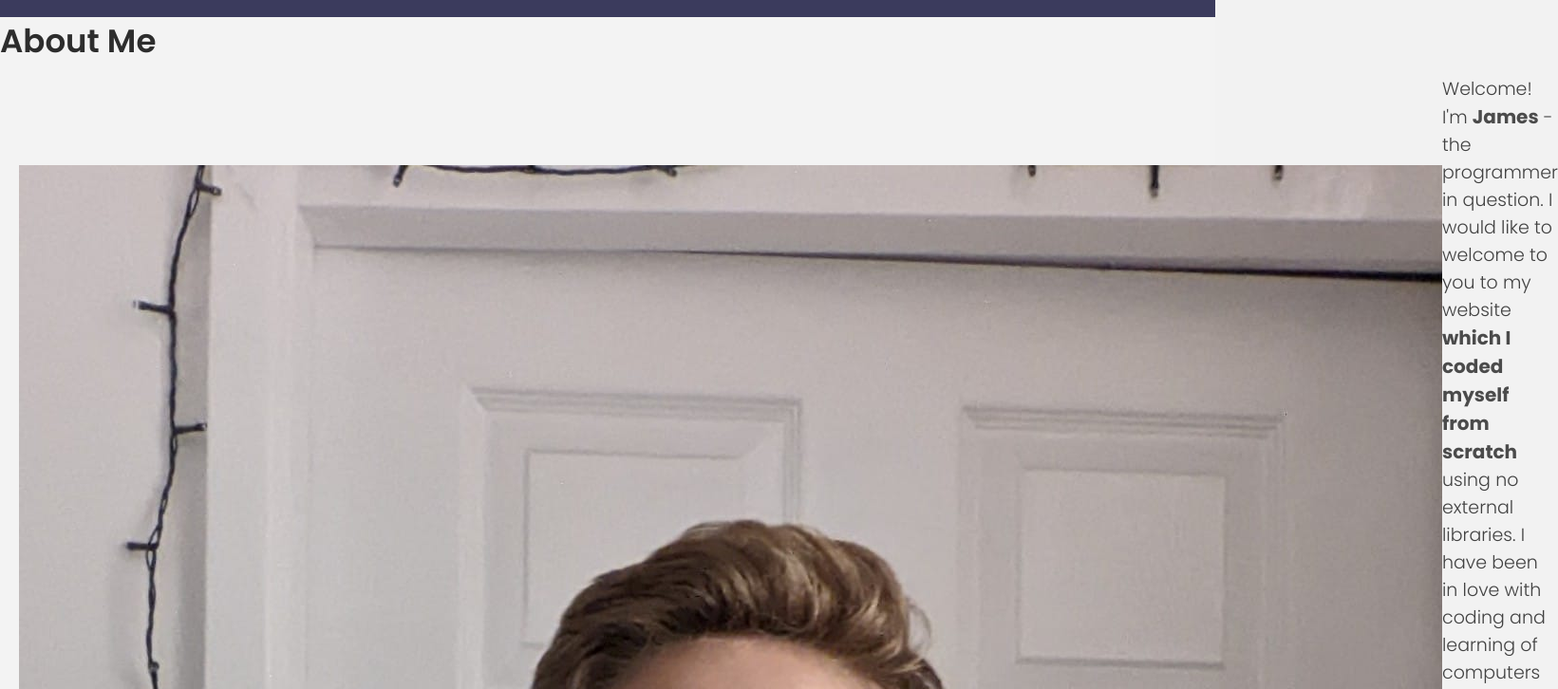
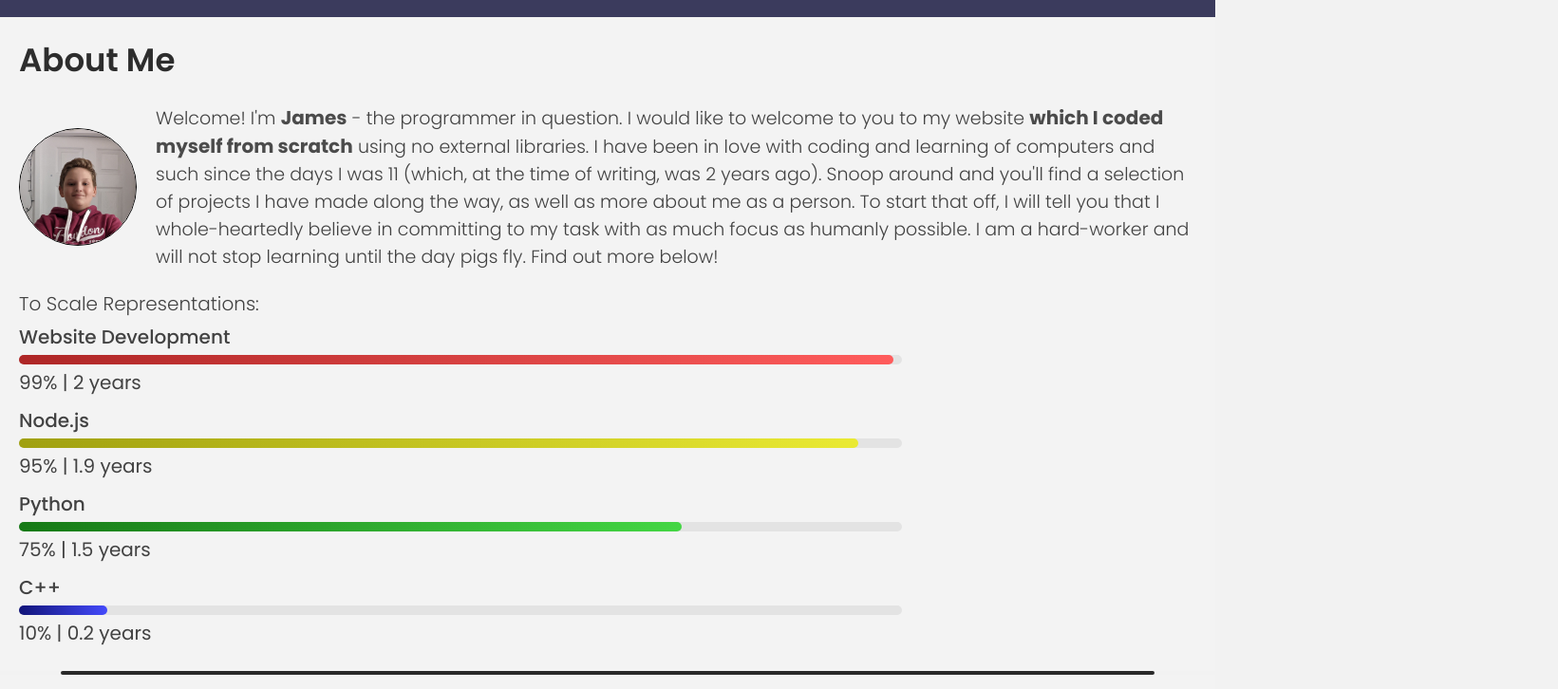
Before and after one commit to iHas3Arms/james-brennen-portfolio, a plain HTML site: page index.html in a window 1280 px wide. Shown: the part 782-1508 px from the top of the page at 95% size, 1641 px wide, since content can reach past the window. Drawn offline with Linux system fonts and the light colour scheme; files whose address does not match are found by name; a web font is replaced by a local one.

Commit message:
Update style.css

```diff
--- a/style.css
+++ b/style.css
@@ -1,4 +1,5 @@
 @import url('https://fonts.googleapis.com/css2?family=Poppins:ital,wght@0,100;0,200;0,300;0,400;0,500;0,600;0,700;0,800;0,900;1,100;1,200;1,300;1,400;1,500;1,600;1,700;1,800;1,900&display=swap');
+@import url('https://fonts.googleapis.com/css2?family=Patrick+Hand+SC&display=swap');
 
 * {
     scroll-behavior: smooth;
@@ -10,66 +11,25 @@
 }
 
 body {
+    height: 100%;
     font-weight: 300;
     color: white;
     background-color: rgb(242, 242, 242);
 }
 
-/* ::-webkit-scrollbar {
+::-webkit-scrollbar {
     width: 0;
 }
 
-#scroll-path {
-    position: fixed;
-    top:0;
-    right:0;
-    width:10px;
-    height: 100%;
-    background: rgba(255, 255, 255, 0.05)
-}
-
-#progressbar {
+.scrollbar {
+    z-index: 100000000;
+    width: 15px;
+    height: 0;
+    background-color: yellow;
     position: fixed;
     top: 0;
-    right:0;
-    border-bottom-left-radius: 5px;
-    border-bottom-right-radius: 5px;
-    width:10px;
-    height:0%;
-    background: linear-gradient(to top, #008aff, #00ffe7);
-    animation: animate 5s linear infinite;
+    right: 0;
 }
-
-@keyframes animate {
-    0%,100%{
-        filter: hue-rotate(0deg);
-    }
-    50%{
-        filter:hue-rotate(360deg);
-    }
-}
-
-#progressbar:before {
-    content:'';
-    position: absolute;
-    top: 0;
-    left: 0;
-    width: 100%;
-    height: 100%;
-    background: linear-gradient(to top, #008aff, #00ffe7);
-    filter: blur(30px);
-}
-
-#progressbar:after {
-    content:'';
-    position: absolute;
-    top: 0;
-    left: 0;
-    width: 100%;
-    height: 100%;
-    background: linear-gradient(to, top, #008aff, #00ffe7);
-    filter: blur(30px);
-} */
 
 .fixed {
     z-index: 999;
@@ -105,7 +65,7 @@ nav {
     list-style: none;
 }
 
-hr {
+nav hr {
     width: 0;
     height: 0;
     background-color: white;
@@ -150,8 +110,8 @@ hr {
     display: none;
     flex-direction: column;
     justify-content: space-between;
-    width: 25px;
-    height: 16px;
+    width: 29px;
+    height: 20px;
 }
 
 .bar {
@@ -209,6 +169,7 @@ header {
 }
 
 h2 {
+    position: relative;
     font-size: 1.7rem;
     font-weight: 600;
     color: rgb(45, 45, 45);
@@ -293,7 +254,18 @@ h2 {
     background-color: transparent;
 }
 
+.separator {
+    height: 4px;
+    border: 2px solid rgb(41, 41, 41);
+    border-radius: 2px;
+    background-color: rgb(41, 41, 41);
+    width: 90%;
+    position: relative;
+    left: 5%;
+}
+
 section {
+    padding: 1rem 1rem;
     color: rgb(66, 66, 66);
     background-color: rgb(243, 243, 243);
 }
@@ -305,16 +277,20 @@ section {
     align-items: center;
 }
 
-.about-me {
-    padding: .5rem 1rem;
-    position: relative;
-}
-
 .about-content {
-    padding: 0.5rem 1rem;
+    padding-top: 1rem;
+    padding-bottom: 1rem;
     width: 100%;
     display: flex;
     align-items: center;
+}
+
+.me-smol {
+    margin-right: 1rem;
+    width: 10%;
+    height: auto;
+    border: 1px solid black;
+    border-radius: 50%;
 }
 
 .about-me-text {
@@ -322,11 +298,53 @@ section {
 }
 
 .time-spent {
-    padding: .5rem;
-    margin: .25rem;
     position: relative;
-    background-color: rgb(222, 222, 222);
     border-radius: 10px;
+}
+
+.time {
+    padding: .25rem 0;
+}
+
+.ts-title {
+    font-weight: 500;
+}
+
+.progressbar-track {
+    margin: .2rem 0;
+    width: 75%;
+    height: 10px;
+    border-radius: 10px;
+    background-color: rgb(227, 227, 227);
+}
+
+.progressbar {
+    height: inherit;
+    border-radius: inherit;
+}
+
+.progressbar.webdev {
+    width: 99%;
+    background: linear-gradient(to right, rgb(174, 38, 38), rgb(255, 92, 92));
+}
+
+.progressbar.nodejs {
+    width: 95%;
+    background: linear-gradient(to right, rgb(160, 160, 16), rgb(234, 234, 51));
+}
+
+.progressbar.py {
+    width: 75%;
+    background: linear-gradient(to right, rgb(22, 121, 22), rgb(68, 214, 68));
+}
+
+.progressbar.cpp {
+    width: 10%;
+    background: linear-gradient(to right, rgb(17, 20, 121), rgb(68, 74, 251));
+}
+
+.percentage {
+    font-weight: 400;
 }
 
 @keyframes zoom {
@@ -349,9 +367,12 @@ section {
     100% {font-size: 1rem;}
 }
 
-@media (max-width: 600px) {
-    .about-content {
-        display: block;
+@media (max-width: 960px) {
+    .me-smol {
+        display: none;
+    }
+    .progressbar-track {
+        width: 100%;
     }
 }
 
```
